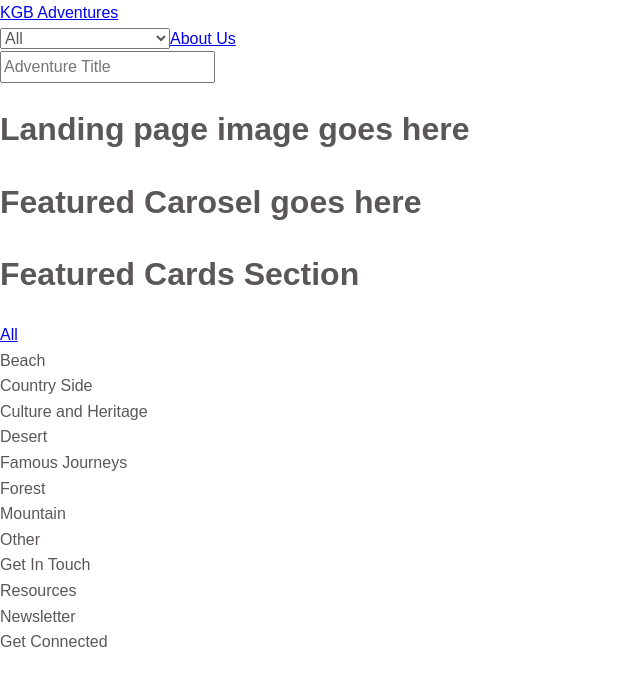
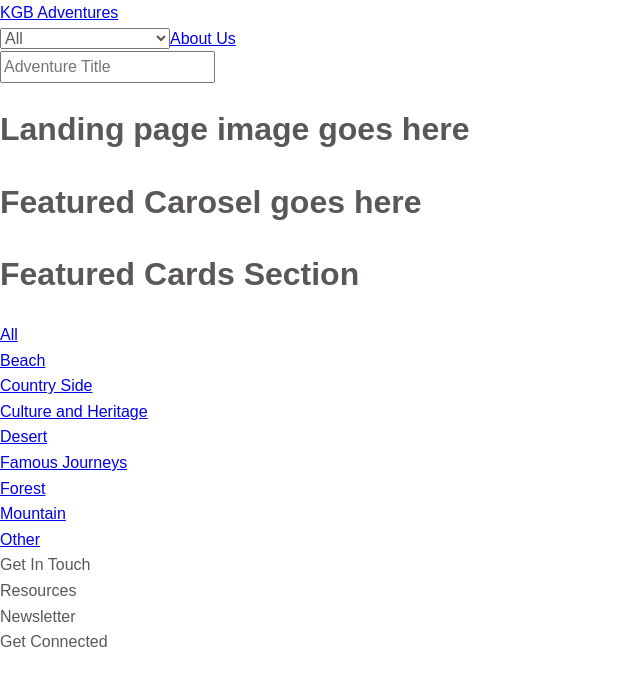
Before and after one commit to Katiana-lee/kgbAdventures, a React (Create React App) app in the folder client/: page / in a window 1280 px wide. Shown: the top 686 px of the page, without its empty margins (0-640 px from the left). Built offline with nearby package versions, Linux system fonts and the light colour scheme.

Commit message:
made links for all the categories on the landing screen

```diff
--- a/client/src/screens/Adventures/Adventures.jsx
+++ b/client/src/screens/Adventures/Adventures.jsx
@@ -35,10 +35,10 @@ const Adventures = (props) => {
   const handleSort = (type) => {
     setSortType(type);
     switch (type) {
-      case "name-ascending":
+      case "title-ascending":
         setQueriedAdventures(AZ(queriedAdventures));
         break;
-      case "name-descending":
+      case "title-descending":
         setQueriedAdventures(ZA(queriedAdventures));
         break;
       case "price-ascending":
--- a/client/src/screens/Landing/Landing.jsx
+++ b/client/src/screens/Landing/Landing.jsx
@@ -21,16 +21,32 @@ function Landing(props) {
           <h1>Featured Cards Section</h1>
           <div className="category-cards">
             <Link to="/adventures">
-              <div onClick={handleOnClick("all")} className="category-card">All</div>
+              <div onClick={handleOnClick("All")} className="category-card">All</div>
             </Link>
-            <div className="category-card">Beach</div>
-            <div className="category-card">Country Side</div>
-            <div className="category-card">Culture and Heritage</div>
-            <div className="category-card">Desert</div>
-            <div className="category-card">Famous Journeys</div>
-            <div className="category-card">Forest</div>
-            <div className="category-card">Mountain</div>
-            <div className="category-card">Other</div>
+            <Link to="/adventures">
+              <div onClick={handleOnClick("Beach")} className="category-card">Beach</div>
+            </Link>
+            <Link to="/adventures">
+              <div onClick={handleOnClick("Country Side")} className="category-card">Country Side</div>
+            </Link>
+            <Link to="/adventures">
+              <div onClick={handleOnClick("Culture and Heritage")} className="category-card">Culture and Heritage</div>
+            </Link>
+            <Link to="/adventures">
+              <div onClick={handleOnClick("Desert")} className="category-card">Desert</div>
+            </Link>
+            <Link to="/adventures">
+              <div onClick={handleOnClick("Famous Journeys")} className="category-card">Famous Journeys</div>
+            </Link>
+            <Link to="/adventures">
+              <div onClick={handleOnClick("Forest")} className="category-card">Forest</div>
+            </Link>
+            <Link to="/adventures">
+              <div onClick={handleOnClick("Mountain")} className="category-card">Mountain</div>
+            </Link>
+            <Link to="/adventures">
+              <div onClick={handleOnClick("Other")} className="category-card">Other</div>
+            </Link>
           </div>
         </div>
       </div>
```
